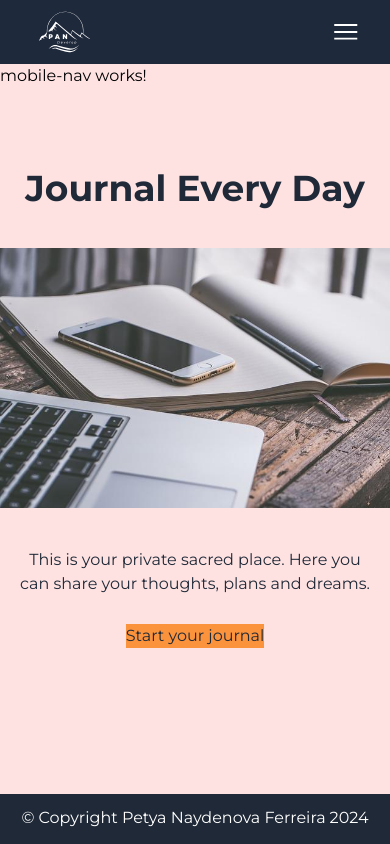
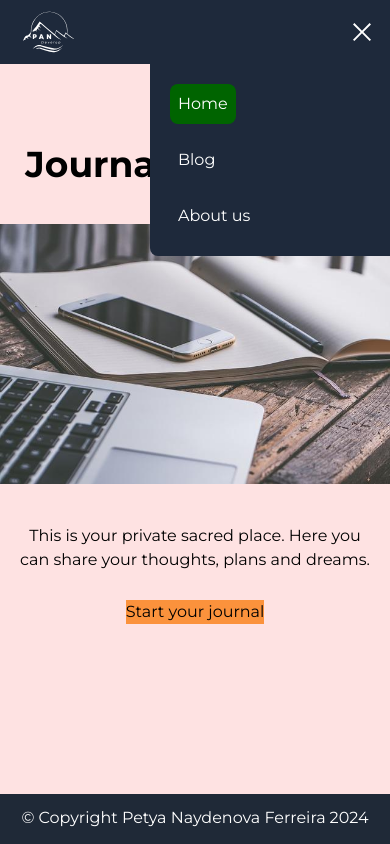
Before and after one commit to PetyaFerreiraDeveloper/journal, an Angular app: page / in a window 390 px wide. Both pictures are taken after a click on the button 346 px from the left and 32 px from the top of the page. Built offline with nearby package versions, Linux system fonts and the light colour scheme.

Commit message:
add mobile nav

```diff
--- a/src/app/app.component.html
+++ b/src/app/app.component.html
@@ -1,11 +1,12 @@
-<app-authenticate class="flex flex-col min-h-screen relative bg-red-100 font-main">
+<app-authenticate
+  class="flex flex-col min-h-screen relative bg-red-100 font-main"
+>
   <app-header />
+  <router-outlet />
 
   <div
     class="flex grow lg:px-24 2xl:px-32 text-gray-800 3xl:w-9/12 m-auto max-w-screen-3xl"
-  >
-    <router-outlet />
-  </div>
+  ></div>
 
   <app-footer />
 </app-authenticate>
--- a/src/app/core/header/header.component.html
+++ b/src/app/core/header/header.component.html
@@ -1,5 +1,5 @@
 <header
-  class="px-8 3xl:w-9/12 3xl:m-auto max-w-screen-3xl z-10 text-white bg-slate-800 h-18 md:24 flex justify-between items-center"
+  class="px-4 lg:px-8 3xl:w-9/12 3xl:m-auto max-w-screen-3xl z-10 text-white bg-slate-800 h-18 md:h-24 flex justify-between items-center"
 >
   <a routerLink="/">
     <img
@@ -74,7 +74,7 @@
       >Logout</a
     >
   </div>
-  <button class="lg:hidden align-middle" (click)="showMobileNav()">
+  <button class="lg:hidden align-middle" (click)="toggleMobileNav()" *ngIf="!mobileNav">
     <svg
       data-name="Layer 1"
       xmlns="http://www.w3.org/2000/svg"
@@ -84,5 +84,16 @@
       <path d="M0 0h24.48v2H0zM0 7.47h24.48v2H0zM0 14.54h24.48v2H0z" />
     </svg>
   </button>
+  <button *ngIf="mobileNav" class="lg:hidden align-middle" (click)="toggleMobileNav()">
+    <svg
+      class="w-6 h-6 fill-white font-semibold"
+      xmlns="http://www.w3.org/2000/svg"
+      viewBox="0 0 50 50"
+    >
+      <path
+        d="M 9.15625 6.3125 L 6.3125 9.15625 L 22.15625 25 L 6.21875 40.96875 L 9.03125 43.78125 L 25 27.84375 L 40.9375 43.78125 L 43.78125 40.9375 L 27.84375 25 L 43.6875 9.15625 L 40.84375 6.3125 L 25 22.15625 Z"
+      />
+    </svg>
+  </button>
 </header>
 <app-mobile-nav *ngIf="mobileNav" />
--- a/src/app/core/header/header.component.ts
+++ b/src/app/core/header/header.component.ts
@@ -18,9 +18,7 @@ export class HeaderComponent {
     return this.userService.user?.email || '';
   }
 
-  showMobileNav():void {
-    console.log('clicked');
-
+  toggleMobileNav():void {
     this.mobileNav = !this.mobileNav;
   }
 }
--- /dev/null
+++ b/src/app/core/mobile-nav/mobile-nav.component.css
@@ -0,0 +1,4 @@
+.active {
+    background-color: #006400;
+    color: white;
+}
--- /dev/null
+++ b/src/app/core/mobile-nav/mobile-nav.component.html
@@ -0,0 +1,31 @@
+<nav
+  class="lg:hidden flex flex-col items-start gap-4 fixed top:16 lg:top-20 right-0 z-10 text-white bg-slate-800 w-60 p-5 rounded-bl-lg "
+>
+  <a
+    routerLink="/"
+    routerLinkActive="active"
+    class="p-2 rounded-lg"
+    [routerLinkActiveOptions]="{ exact: true }"
+    >Home</a
+  >
+  <a routerLink="/blog" routerLinkActive="active" class="p-2 rounded-lg"
+    >Blog</a
+  >
+  <a
+    routerLink="/my-journal"
+    routerLinkActive="active"
+    *ngIf="isLogged"
+    class="p-2 rounded-lg"
+    >My Journal</a
+  >
+  <a
+    routerLink="/create-entry"
+    routerLinkActive="active"
+    *ngIf="isLogged"
+    class="p-2 rounded-lg"
+    >Create</a
+  >
+  <a routerLink="/about-us" routerLinkActive="active" class="p-2 rounded-lg"
+    >About us</a
+  >
+</nav>
--- /dev/null
+++ b/src/app/core/mobile-nav/mobile-nav.component.ts
@@ -0,0 +1,15 @@
+import { Component } from '@angular/core';
+import { UserService } from 'src/app/services/user.service';
+
+@Component({
+  selector: 'app-mobile-nav',
+  templateUrl: './mobile-nav.component.html',
+  styleUrls: ['./mobile-nav.component.css'],
+})
+export class MobileNavComponent {
+  constructor(private userService: UserService) {}
+  get isLogged(): boolean {
+    return this.userService.isLogged;
+  }
+
+}
--- a/src/app/shared/mobile-nav/mobile-nav.component.html
+++ /dev/null
@@ -1 +0,0 @@
-<p>mobile-nav works!</p>
--- a/src/app/shared/shared.module.ts
+++ b/src/app/shared/shared.module.ts
@@ -6,7 +6,6 @@ import { NoEntriesComponent } from './no-entries/no-entries.component';
 import { EmailDirective } from './validators/email.directive';
 import { SlicePipe } from './pipes/slice.pipe';
 import { ConfirmModalComponent } from './confirm-modal/confirm-modal.component';
-import { MobileNavComponent } from './mobile-nav/mobile-nav.component';
 
 @NgModule({
   declarations: [
@@ -16,7 +15,6 @@ import { MobileNavComponent } from './mobile-nav/mobile-nav.component';
     EmailDirective,
     SlicePipe,
     ConfirmModalComponent,
-    MobileNavComponent,
   ],
   imports: [CommonModule],
   exports: [
@@ -26,7 +24,6 @@ import { MobileNavComponent } from './mobile-nav/mobile-nav.component';
     EmailDirective,
     SlicePipe,
     ConfirmModalComponent,
-    MobileNavComponent
   ],
 })
 export class SharedModule {}
```
Also changed, not shown: src/app/core/core.module.ts (+7 -2 lines), src/app/shared/mobile-nav/mobile-nav.component.ts (deleted, +0 -10 lines), src/app/shared/mobile-nav/mobile-nav.component.css (deleted).
